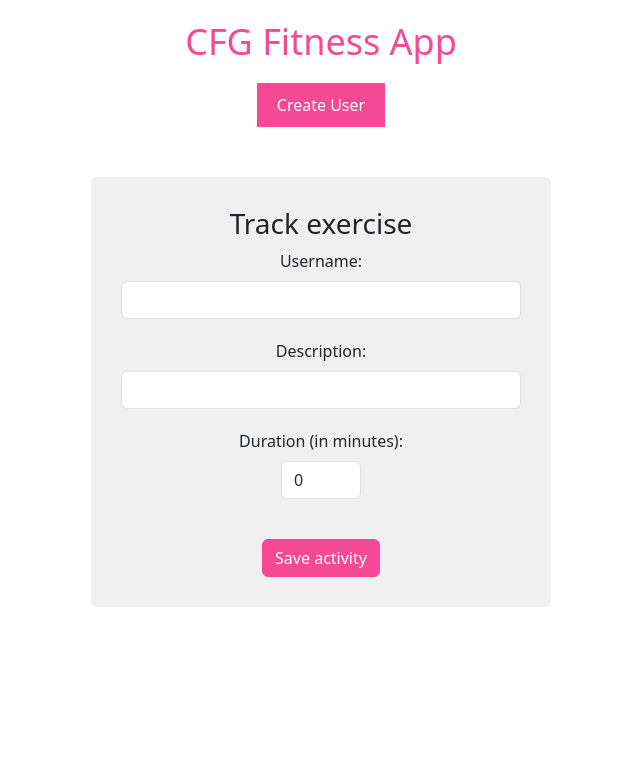
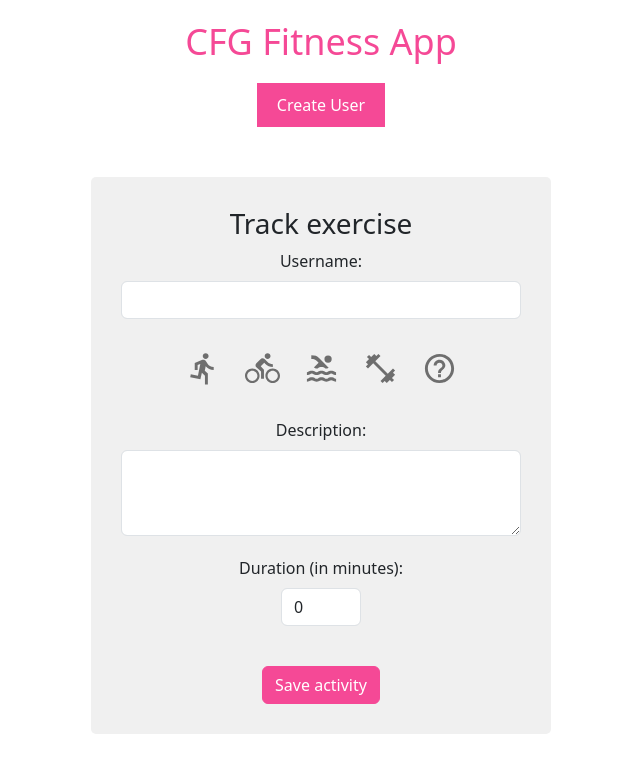
Before and after one commit to nadinedelia/marathon_prep_tracker, a React (Create React App) app: page / in a window 1280 px wide. Shown: the top 772 px of the page, without its empty margins (319-959 px from the left). Built offline with nearby package versions, Linux system fonts and the light colour scheme.

Commit message:
material-ui to the rescue

```diff
--- a/package.json
+++ b/package.json
@@ -6,6 +6,8 @@
     "@fortawesome/fontawesome-svg-core": "^6.4.2",
     "@fortawesome/free-solid-svg-icons": "^6.4.2",
     "@fortawesome/react-fontawesome": "^0.2.0",
+    "@material-ui/core": "^4.12.4",
+    "@material-ui/icons": "^4.11.3",
     "@testing-library/jest-dom": "^5.14.1",
     "@testing-library/react": "^13.0.0",
     "@testing-library/user-event": "^13.2.1",
--- a/src/components/trackExercise.js
+++ b/src/components/trackExercise.js
@@ -2,10 +2,17 @@ import React, { useState } from 'react';
 import { Button, Form } from 'react-bootstrap';
 import { trackExercise } from '../api';
 import 'bootstrap/dist/css/bootstrap.min.css';
+import IconButton from '@material-ui/core/IconButton';
+import DirectionsRunIcon from '@material-ui/icons/DirectionsRun';
+import BikeIcon from '@material-ui/icons/DirectionsBike';
+import PoolIcon from '@material-ui/icons/Pool';
+import FitnessCenterIcon from '@material-ui/icons/FitnessCenter';
+import OtherIcon from '@material-ui/icons/HelpOutline';
 
 const TrackExercise = () => {
   const [state, setState] = useState({
     username: '',
+    exerciseType: '',
     description: '',
     duration: 0,
     date: new Date(),
@@ -21,6 +28,7 @@ const TrackExercise = () => {
 
       setState({
         username: '',
+        exerciseType: '',
         description: '',
         duration: 0,
         date: new Date(),
@@ -48,10 +56,28 @@ const TrackExercise = () => {
             onChange={(e) => setState({ ...state, username: e.target.value })}
           />
         </Form.Group>
+        <div style={{ marginBottom: '20px' }}>
+          <IconButton color={state.exerciseType === 'Running' ? "primary" : "default"} onClick={() => setState({ ...state, exerciseType: 'Running' })}>
+            <DirectionsRunIcon fontSize="large" />
+          </IconButton>
+          <IconButton color={state.exerciseType === 'Cycling' ? "primary" : "default"} onClick={() => setState({ ...state, exerciseType: 'Cycling' })}>
+            <BikeIcon fontSize="large" />
+          </IconButton>
+          <IconButton color={state.exerciseType === 'Swimming' ? "primary" : "default"} onClick={() => setState({ ...state, exerciseType: 'Swimming' })}>
+            <PoolIcon fontSize="large" />
+          </IconButton>
+          <IconButton color={state.exerciseType === 'Gym' ? "primary" : "default"} onClick={() => setState({ ...state, exerciseType: 'Gym' })}>
+            <FitnessCenterIcon fontSize="large" />
+          </IconButton>
+          <IconButton color={state.exerciseType === 'Dance' ? "primary" : "default"} onClick={() => setState({ ...state, exerciseType: 'Dance' })}>
+            <OtherIcon fontSize="large" />
+          </IconButton>
+        </div>
         <Form.Group controlId="description" style={{ marginBottom: '20px' }}>
           <Form.Label>Description:</Form.Label>
           <Form.Control
-            type="text"
+            as="textarea"
+            rows={3}
             required
             value={state.description}
             onChange={(e) => setState({ ...state, description: e.target.value })}
```
Also changed, not shown: 2 other files (tests, documents, lock files or other folders).
